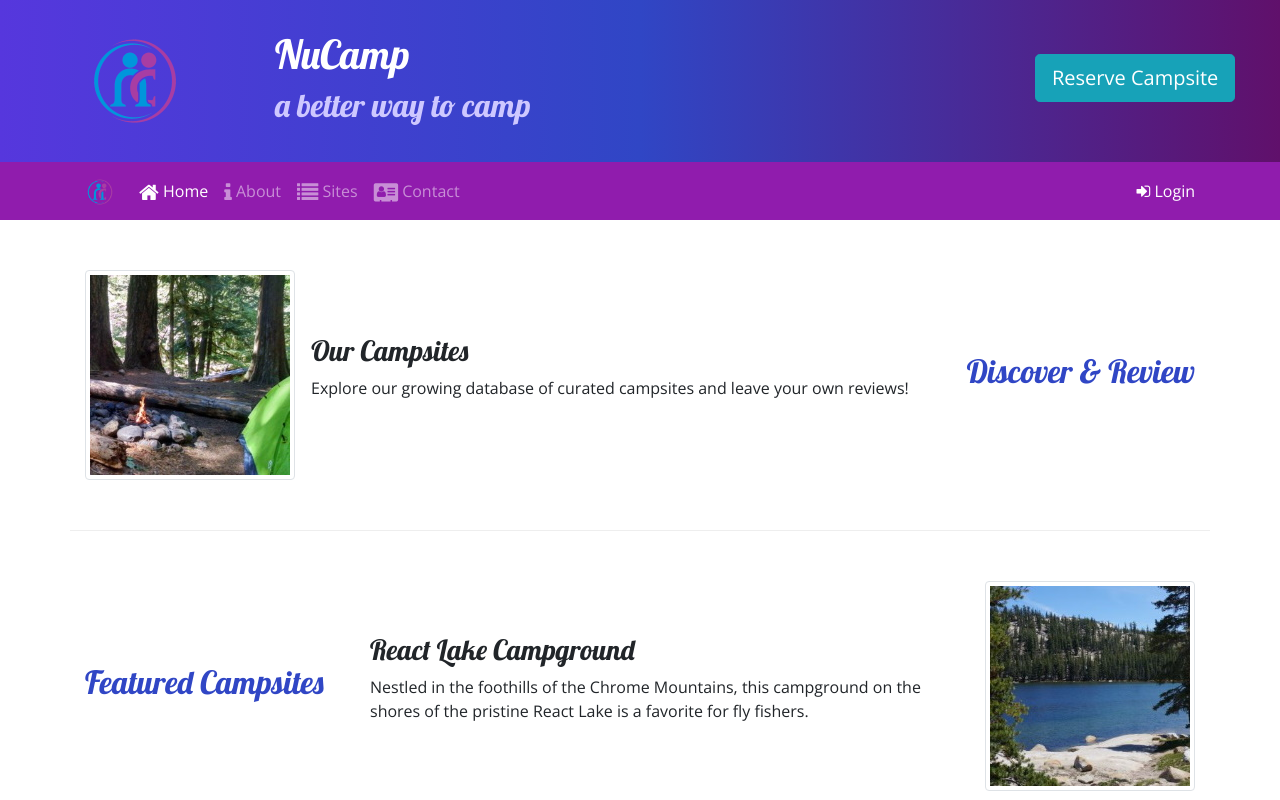
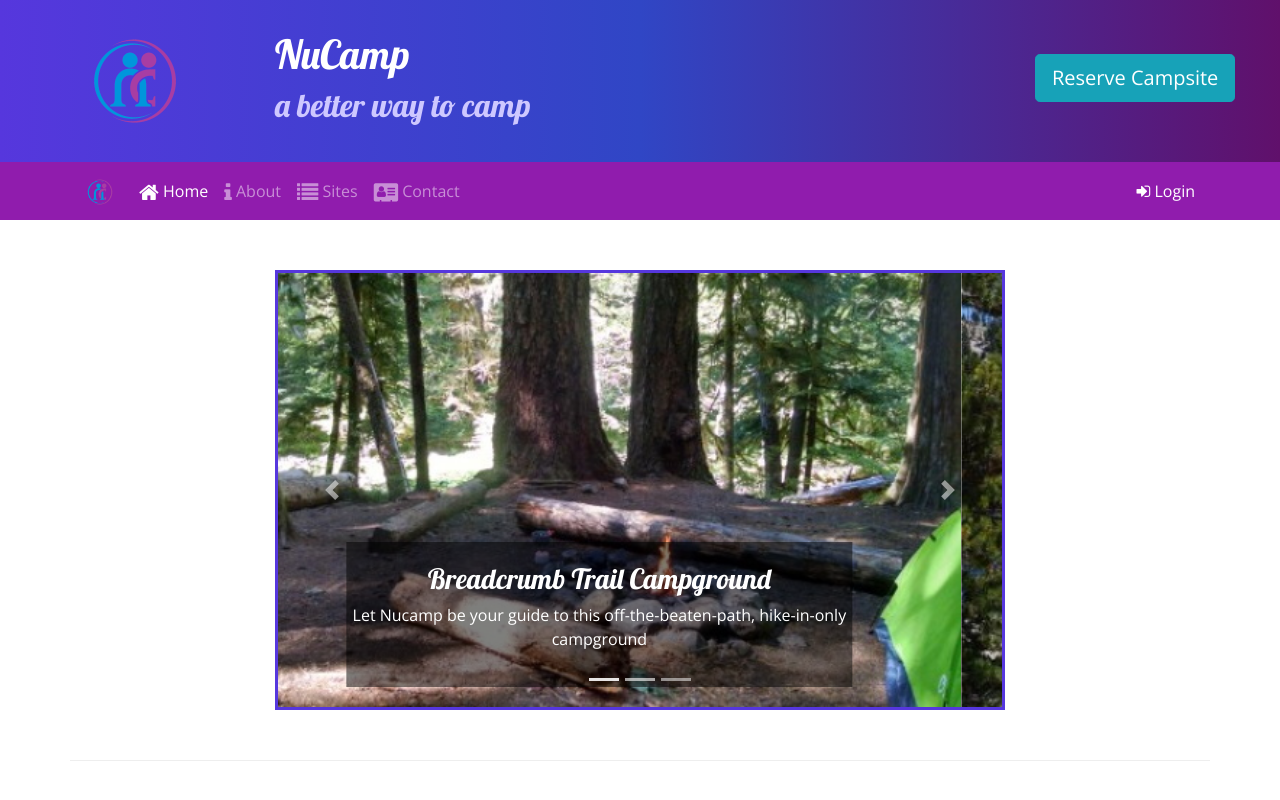
Before and after one commit to mastadong/nucampsites, a website: page index.html in a window 1280 px wide. Shown: the top 800 px of the page. Drawn offline with nearby package versions, Linux system fonts and the light colour scheme.

Commit message:
Beginning of Workshop

```diff
--- a/css/styles.css
+++ b/css/styles.css
@@ -36,3 +36,12 @@ header h2 {
 .navbar {
     background-color: #901cad;
 }
+
+
+.carousel-caption {
+    background-color: rgba(0, 0, 0, 0.5);
+}
+
+.carousel {
+    border: solid #5637dd;
+}
--- a/index.html
+++ b/index.html
@@ -103,6 +103,55 @@
 
 
     <div class="container">
+
+        <!-- CAROUSEL -->
+        <div class="row row-content">
+            <div class="col-md-8 mx-auto">
+                <div id="homeCarousel" class="carousel slide" data-ride="carousel">
+                    <ol class="carousel-indicators">
+                        <li data-target="#homeCarousel" data-slide-to="0" class="active"></li>
+                        <li data-target="#homeCarousel" data-slide-to="1"></li>
+                        <li data-target="#homeCarousel" data-slide-to="2"></li>
+                    </ol>
+
+                    <div class="carousel-inner">
+                        <div class="carousel-item active">
+                            <img class="d-block w-100" src="img/breadcrumb-trail.jpg" alt="Breadcrumb Trail Campground"/>
+                            <div class="carousel-caption">
+                                <h3>Breadcrumb Trail Campground</h3>
+                                <p class="d-none d-sm-block">Let Nucamp be your guide to this off-the-beaten-path, hike-in-only campground</p>
+                            </div>
+                        </div>
+                        <div class="carousel-item">
+                            <img class="d-block w-100" src="img/react-lake.jpg" alt="React Lake Campground"/>
+                            <div class="carousel-caption">
+                                <h3>React Lake Campground</h3>
+                                <p class="d-none d-sm-block">Nestled in the foothills of the Chrome Mountains, this campground on the shores of the pristine React Lake is a favorite for fly fishers.</p>
+                            </div>
+                        </div>
+                        <div class="carousel-item">
+                            <img class="d-block w-100" src="img/chrome-river.jpg" alt="Chrome River Campground"/>
+                            <div class="carousel-caption">
+                                <h3>Chrome River Campground</h3>
+                                <p class="d-none d-sm-block">Spend a few sunny days and starry nights beneath a canopy of old-growth firs at this enchanting spot by the Chrome River.</p>
+                            </div>
+                        </div>
+                    </div>
+
+                    <a class="carousel-control-prev" href="#homeCarousel" role="button" data-slide="prev">
+                        <span class="carousel-control-prev-icon"></span>
+                        <span class="sr-only">Previous</span>
+                    </a>
+
+                    <a class="carousel-control-next" href="#homeCarousel" role="button" data-slide="next">
+                        <span class="carousel-control-next-icon"></span>
+                        <span class="sr-only">Next</span>
+                    </a>
+
+                </div>
+            </div>
+        </div>
+
         <div class="row row-content align-items-center">
             <div class="col-sm-4 order-sm-last col-md-3">
                 <h2 class="text-sm-right">Discover & Review</h2>
```
